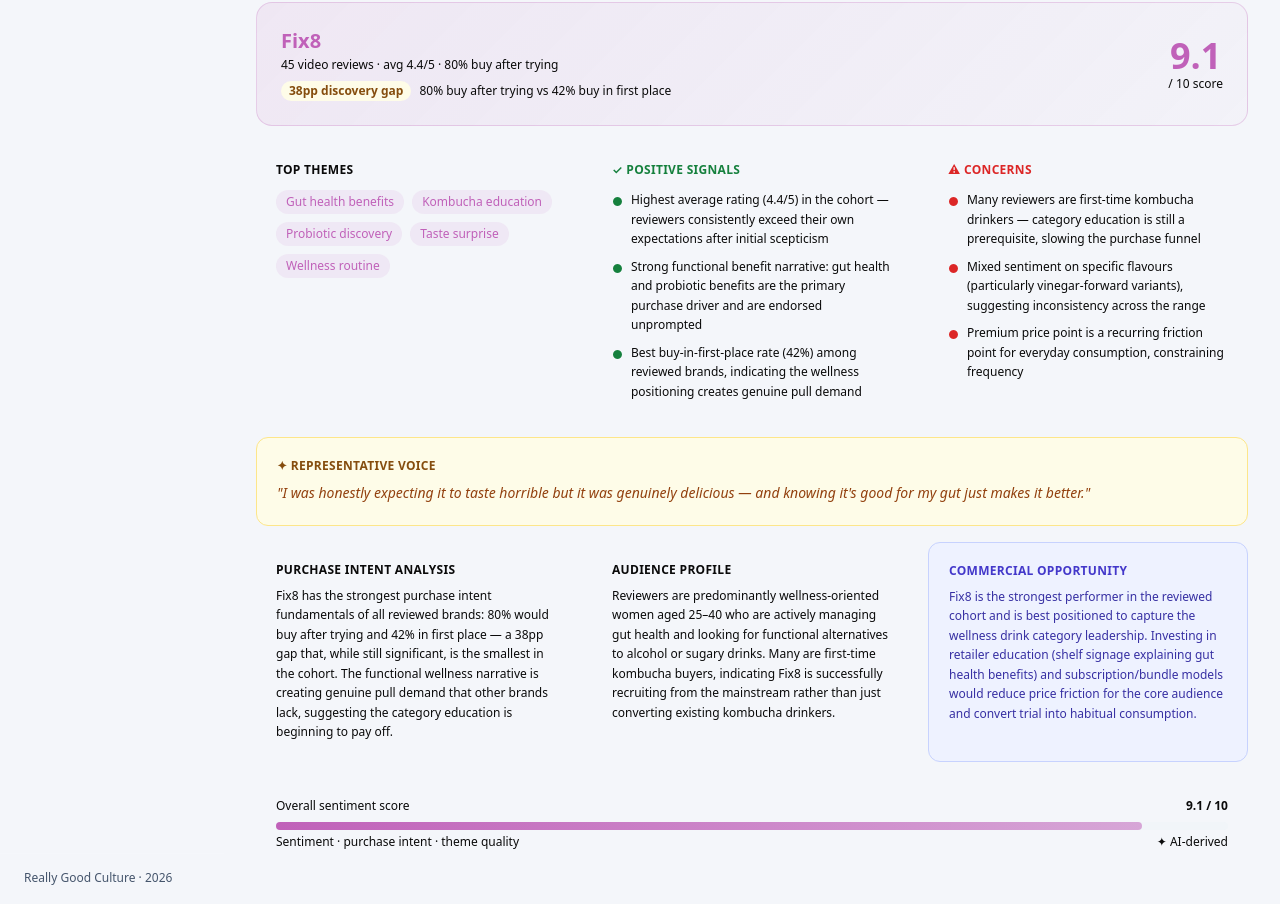
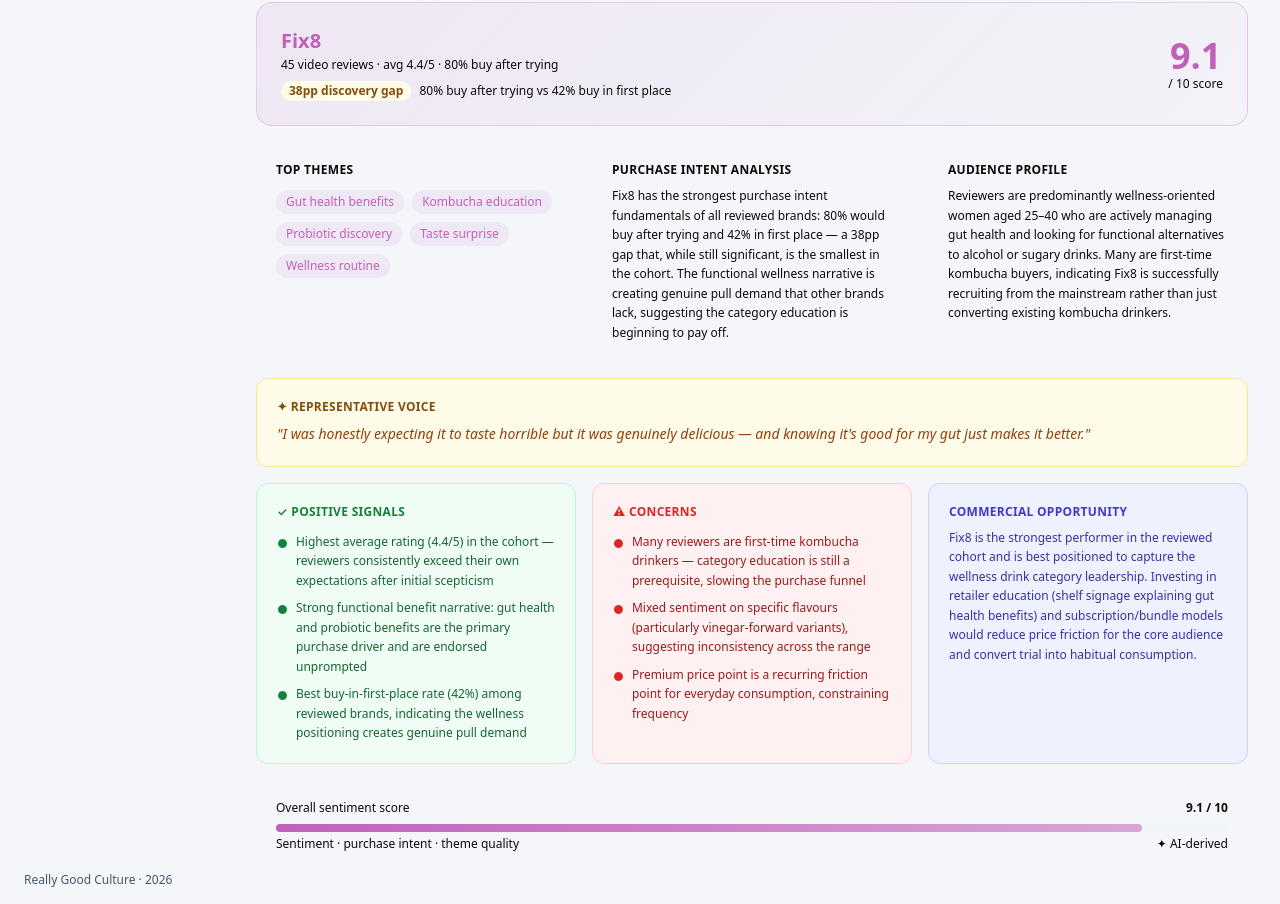
Before and after one commit to charlie7633/rgc-dashboard, a Next.js app: page /insights in a window 1280 px wide. Shown: the part 228-1132 px from the top of the page. Built offline with nearby package versions, Linux system fonts and the light colour scheme.

Commit message:
feat: implement brand AI insights dashboard and reviewer overview pages

```diff
--- a/app/insights/page.tsx
+++ b/app/insights/page.tsx
@@ -112,7 +112,7 @@ export default function InsightsPage() {
           </div>
         </div>
 
-        {/* Themes + signals + concerns */}
+        {/* Themes + purchase intent + audience profile */}
         <div className="grid grid-cols-3 gap-4">
           <div className="rounded-xl p-5" style={{ background: "var(--color-card)", border: "1px solid var(--color-card-border)" }}>
             <p className="text-xs font-semibold uppercase tracking-wide mb-3" style={{ color: "var(--text-muted)" }}>Top themes</p>
@@ -127,25 +127,13 @@ export default function InsightsPage() {
           </div>
 
           <div className="rounded-xl p-5" style={{ background: "var(--color-card)", border: "1px solid var(--color-card-border)" }}>
-            <p className="text-xs font-semibold uppercase tracking-wide mb-3" style={{ color: "#15803d" }}>✓ Positive signals</p>
-            <ul className="space-y-2">
-              {current.positiveSignals.map((s, i) => (
-                <li key={i} className="flex gap-2 text-xs leading-relaxed" style={{ color: "var(--text-secondary)" }}>
-                  <span className="shrink-0 mt-0.5" style={{ color: "#15803d" }}>●</span> {s}
-                </li>
-              ))}
-            </ul>
+            <p className="text-xs font-semibold uppercase tracking-wide mb-2" style={{ color: "var(--text-muted)" }}>Purchase intent analysis</p>
+            <p className="text-xs leading-relaxed" style={{ color: "var(--text-secondary)" }}>{current.purchaseIntentInsight}</p>
           </div>
 
           <div className="rounded-xl p-5" style={{ background: "var(--color-card)", border: "1px solid var(--color-card-border)" }}>
-            <p className="text-xs font-semibold uppercase tracking-wide mb-3" style={{ color: "#dc2626" }}>⚠ Concerns</p>
-            <ul className="space-y-2">
-              {current.concerns.map((c, i) => (
-                <li key={i} className="flex gap-2 text-xs leading-relaxed" style={{ color: "var(--text-secondary)" }}>
-                  <span className="shrink-0 mt-0.5" style={{ color: "#dc2626" }}>●</span> {c}
-                </li>
-              ))}
-            </ul>
+            <p className="text-xs font-semibold uppercase tracking-wide mb-2" style={{ color: "var(--text-muted)" }}>Audience profile</p>
+            <p className="text-xs leading-relaxed" style={{ color: "var(--text-secondary)" }}>{current.audienceProfile}</p>
           </div>
         </div>
 
@@ -155,16 +143,30 @@ export default function InsightsPage() {
           <p className="text-sm italic leading-relaxed" style={{ color: "#92400e" }}>"{current.standoutQuote}"</p>
         </div>
 
-        {/* Bottom row */}
+        {/* Bottom row — positive signals, concerns, commercial opportunity */}
         <div className="grid grid-cols-3 gap-4">
-          <div className="rounded-xl p-5" style={{ background: "var(--color-card)", border: "1px solid var(--color-card-border)" }}>
-            <p className="text-xs font-semibold uppercase tracking-wide mb-2" style={{ color: "var(--text-muted)" }}>Purchase intent analysis</p>
-            <p className="text-xs leading-relaxed" style={{ color: "var(--text-secondary)" }}>{current.purchaseIntentInsight}</p>
+          <div className="rounded-xl p-5" style={{ background: "#f0fdf4", border: "1px solid #bbf7d0" }}>
+            <p className="text-xs font-semibold uppercase tracking-wide mb-3" style={{ color: "#15803d" }}>✓ Positive signals</p>
+            <ul className="space-y-2">
+              {current.positiveSignals.map((s, i) => (
+                <li key={i} className="flex gap-2 text-xs leading-relaxed" style={{ color: "#166534" }}>
+                  <span className="shrink-0 mt-0.5" style={{ color: "#15803d" }}>●</span> {s}
+                </li>
+              ))}
+            </ul>
           </div>
-          <div className="rounded-xl p-5" style={{ background: "var(--color-card)", border: "1px solid var(--color-card-border)" }}>
-            <p className="text-xs font-semibold uppercase tracking-wide mb-2" style={{ color: "var(--text-muted)" }}>Audience profile</p>
-            <p className="text-xs leading-relaxed" style={{ color: "var(--text-secondary)" }}>{current.audienceProfile}</p>
+
+          <div className="rounded-xl p-5" style={{ background: "#fff1f2", border: "1px solid #fecdd3" }}>
+            <p className="text-xs font-semibold uppercase tracking-wide mb-3" style={{ color: "#dc2626" }}>⚠ Concerns</p>
+            <ul className="space-y-2">
+              {current.concerns.map((c, i) => (
+                <li key={i} className="flex gap-2 text-xs leading-relaxed" style={{ color: "#991b1b" }}>
+                  <span className="shrink-0 mt-0.5" style={{ color: "#dc2626" }}>●</span> {c}
+                </li>
+              ))}
+            </ul>
           </div>
+
           <div className="rounded-xl p-5" style={{ background: "#eef2ff", border: "1px solid #c7d2fe" }}>
             <p className="text-xs font-semibold uppercase tracking-wide mb-2" style={{ color: "#4338ca" }}>Commercial opportunity</p>
             <p className="text-xs leading-relaxed" style={{ color: "#3730a3" }}>{current.commercialOpportunity}</p>
--- a/app/reviewers/page.tsx
+++ b/app/reviewers/page.tsx
@@ -76,14 +76,29 @@ export default function ReviewersPage() {
       </div>
 
       {/* Stat cards */}
+      {/* Tier explainer */}
+      <div className="mb-4 rounded-xl px-4 py-3 text-xs" style={{ background: "#f8fafc", border: "1px solid var(--color-card-border)", color: "var(--text-muted)" }}>
+        <span className="font-semibold" style={{ color: "var(--text-secondary)" }}>What are reviewer tiers? </span>
+        Reviewers are rated by the platform based on their track record.{" "}
+        <span style={{ color: TIER_COLOURS["TIER_1"] }}>Tier 1</span> = most experienced and trusted (fewest, highest quality reviews) ·{" "}
+        <span style={{ color: TIER_COLOURS["TIER_2"] }}>Tier 2</span> = established reviewers with a solid history ·{" "}
+        <span style={{ color: TIER_COLOURS["TIER_3"] }}>Tier 3</span> = newer or developing reviewers
+      </div>
       <div className="grid grid-cols-3 gap-4 mb-6">
-        {Object.entries(tierCounts).sort().map(([tier, count]) => (
-          <div key={tier} className="rounded-xl p-4" style={{ background: "var(--color-card)", border: `2px solid ${TIER_COLOURS[tier] ?? "#94a3b8"}` }}>
-            <p className="text-xs font-semibold uppercase tracking-wide" style={{ color: TIER_COLOURS[tier] ?? "#94a3b8" }}>{tier.replace("_", " ")}</p>
-            <p className="text-3xl font-black mt-1" style={{ color: "var(--text-primary)" }}>{count}</p>
-            <p className="text-xs mt-0.5" style={{ color: "var(--text-muted)" }}>reviewers</p>
-          </div>
-        ))}
+        {Object.entries(tierCounts).sort().map(([tier, count]) => {
+          const descriptions: Record<string, string> = {
+            TIER_1: "Most trusted reviewers",
+            TIER_2: "Established reviewers",
+            TIER_3: "Developing reviewers",
+          };
+          return (
+            <div key={tier} className="rounded-xl p-4" style={{ background: "var(--color-card)", border: `2px solid ${TIER_COLOURS[tier] ?? "#94a3b8"}` }}>
+              <p className="text-xs font-semibold uppercase tracking-wide" style={{ color: TIER_COLOURS[tier] ?? "#94a3b8" }}>{tier.replace("_", " ")}</p>
+              <p className="text-3xl font-black mt-1" style={{ color: "var(--text-primary)" }}>{count}</p>
+              <p className="text-xs mt-0.5" style={{ color: "var(--text-muted)" }}>{descriptions[tier] ?? "reviewers"}</p>
+            </div>
+          );
+        })}
       </div>
 
       <div className="grid grid-cols-2 gap-4 mb-4">
```
